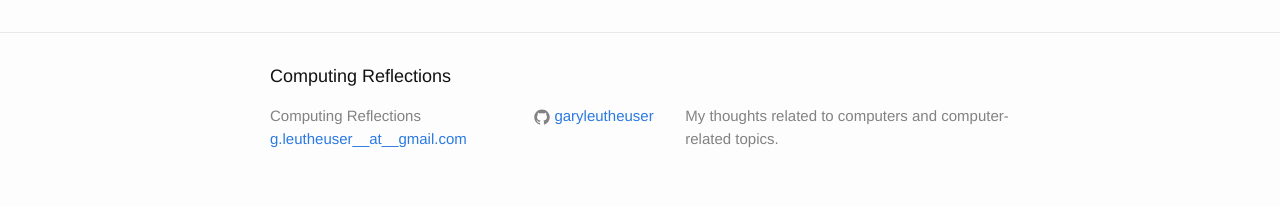
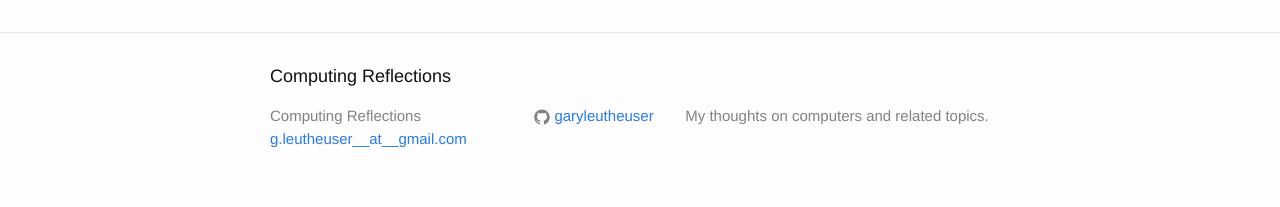
Before and after one commit to GaryLeutheuser/garyleutheuser.github.io, a Jekyll site: the page built from index.html, in a window 1280 px wide. Shown: the part 894-1101 px from the top of the page. Built offline with Jekyll 4.4.1, drawn with Linux system fonts in a browser that asks for light colours.

```diff
--- a/_config.yml
+++ b/_config.yml
@@ -9,7 +9,7 @@
 title: Computing Reflections
 email: g.leutheuser__at__gmail.com
 description: > # this means to ignore newlines until "baseurl:"
-  My thoughts related to computers and computer-related topics.
+  My thoughts on computers and related topics.
 baseurl: "" # the subpath of your site, e.g. /blog
 url: "http://garyleutheuser.github.io" # the base hostname & protocol for your site
 github_username:  garyleutheuser
```
